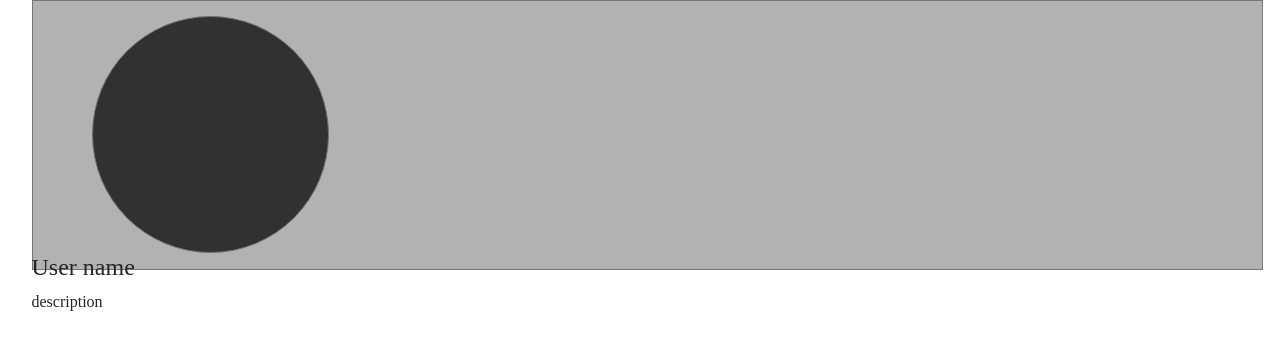
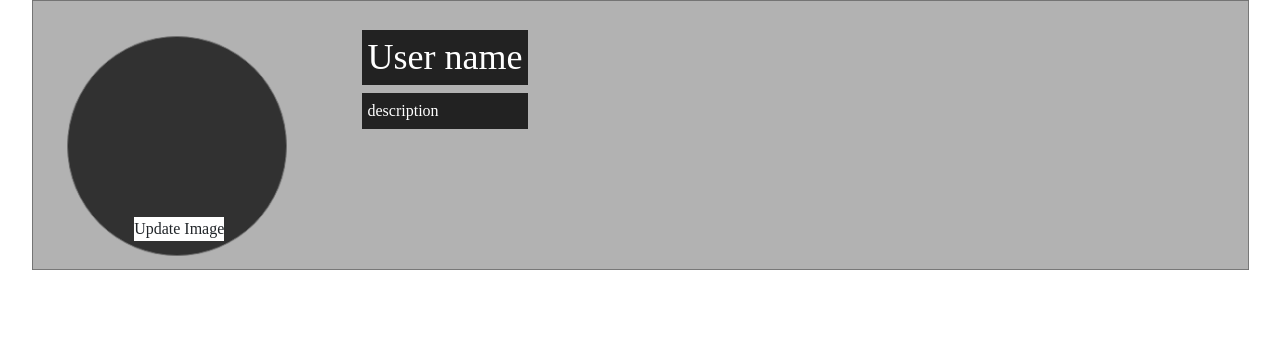
Before and after one commit to gigibean/camp4_triples, a Django app: page /profile/ in a window 1280 px wide. Shown: the part 86-436 px from the top of the page. Run offline with Django 3.2, Linux system fonts and the light colour scheme; some libraries are stand-ins or nearby versions; some web fonts are replaced.

Commit message:
profile update

```diff
--- a/mainpage/static/css/main.css
+++ b/mainpage/static/css/main.css
@@ -37,6 +37,7 @@
 
 nav {
     position: sticky;
+    z-index: 2;
     /*display: ;*/
 }
 
@@ -120,7 +121,7 @@ li a:hover {
     background-color: #f7f7f7;
     min-width: 160px;
     box-shadow: 0px 8px 16px 0px rgba(0, 0, 0, 0.2);
-    z-index: 1;
+    z-index: 2;
     border-radius: 4px;
     border-color: #4f4f4f;
 }
--- a/profilepage/templates/profile.html
+++ b/profilepage/templates/profile.html
@@ -6,8 +6,11 @@
         <img src="../static/imgs/assets/profile-pic.png" style="width: inherit; height: 270px; position: absolute;"
              class="background-img" id="background-img">
         <!--        프로필 이미지-->
-        <img src="../static/imgs/assets/user-pic.png" style="position: relative; left: 5%; margin-top: 1rem;"
+        <div class="profile-img-box">
+            <img src="../static/imgs/assets/user-pic.png" style="position: relative; left: 5%; margin-top: 1rem;"
              class="profile-img" id="profile-img">
+            <a class="edit-profile-img">Update Image</a>
+        </div>
         <div class="content-wrap-box">
             <div class="user-profile-text-box">
                 <div class="profile-header big-title">
--- a/static/css/profile.css
+++ b/static/css/profile.css
@@ -5,3 +5,73 @@
 .user-profile-text-box {
     position: relative;
 }
+
+@media screen and (max-width: 940px) {
+    .profile-images-div {
+        width: 100% !important;
+    }
+
+    .profile-img {
+        margin-top: 10% !important;
+        width: 180px !important;
+    }
+
+    .content-wrap-box {
+        padding-top: 15% !important;
+    }
+}
+
+.content-wrap-box {
+    position: absolute;
+    left: 300px;
+    right: 0;
+    top: 0;
+    bottom: 0;
+    padding: 30px;
+}
+
+.profile-images-div {
+    width: inherit;
+    position: relative;
+    overflow: hidden;
+    height: 270px;
+}
+
+.profile-img {
+    width: 220px;
+}
+
+.user-profile-text-box {
+    display: inline-block;
+}
+
+.profile-header {
+    background-color: #222222;
+    color: #fff;
+}
+
+p {
+    padding: 6px;
+}
+
+.profile-header h4 {
+    font-size: 36px !important;
+    padding: 6px;
+}
+
+.edit-profile-img {
+    background-color: #fff;
+    color: #2D2D2D;
+    display: inline-block;
+    left: -45%;
+    top: 40%;
+    position: relative;
+}
+
+
+.profile-img-box {
+    position: absolute;
+    top: 0;
+    bottom: 0;
+    padding: 20px;
+}
```
Also changed, not shown: profilepage/static/css/profile.css (+32 -5 lines), static/css/main.css (+4 -6 lines), README.md (added).
